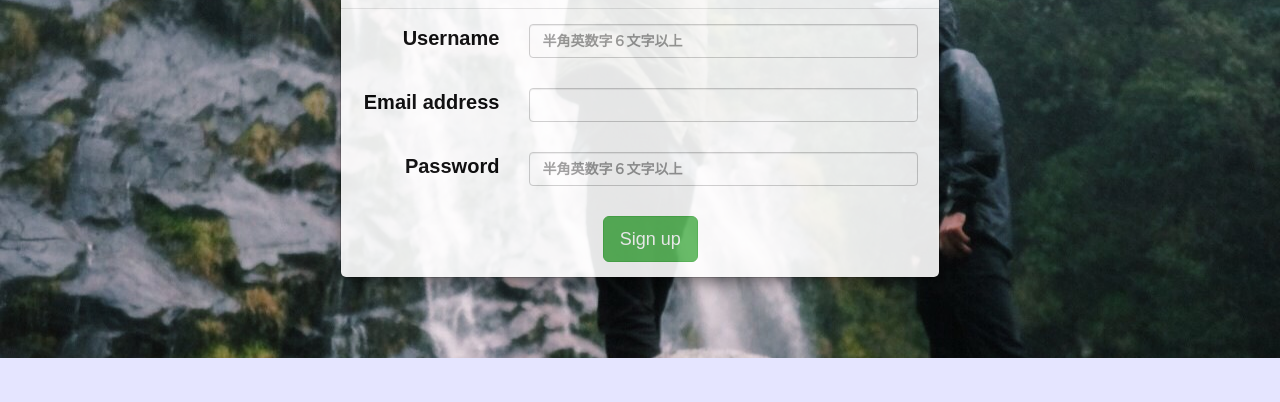
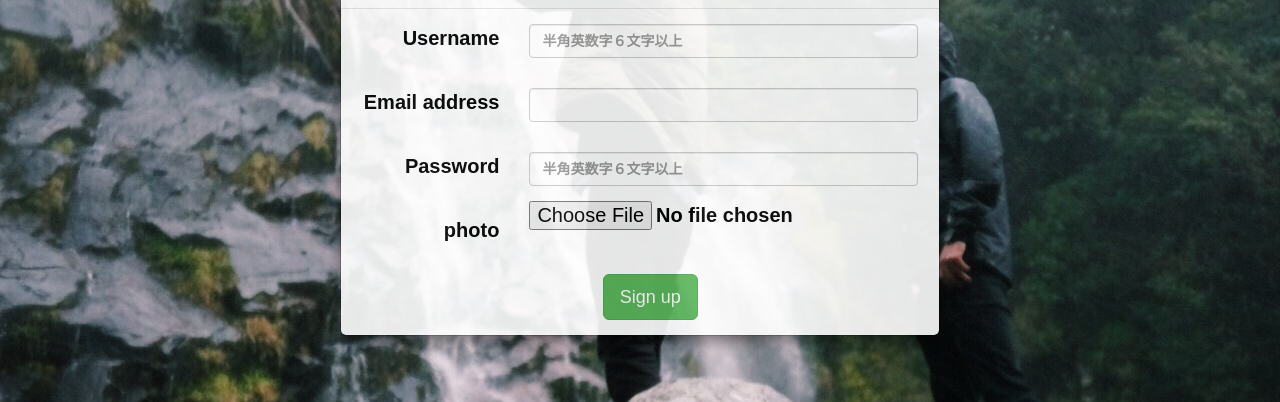
Before and after one commit to Aki0303/mocupJAT, a plain HTML site: page register.html in a window 1280 px wide. Shown: the part 273-675 px from the top of the page. Drawn offline with Linux system fonts and the light colour scheme.

Commit message:
画像アップロードの実装

```diff
--- a/register.html
+++ b/register.html
@@ -72,8 +72,8 @@
                               <div class="modal-header">
                                 <h1 class="text-center">会員登録</h1>
                               </div>
-                                <form id="register-info" class="form-horizontal">
 
+                                <form id="register-info" method="post" class="form-horizontal" enctype="multipart/form-data">
                                     <div class="form-group">
                                         <label class="col-md-4 control-label">Username</label>
                                         <div class="col-md-8 area-set">
@@ -94,6 +94,15 @@
                                             <input type="password" class="form-control" name="password" placeholder="半角英数字６文字以上"/>
                                         </div>
                                     </div>
+
+
+                                    <div class="form-group">
+                                        <label class="col-md-4 control-label">photo</label>
+                                            <div class="col-md-8 photo-upload">
+                                                <input type="file" name="upfile" size="30" />
+                                            </div>
+                                    </div>
+
 
                                     <div class="form-group">
                                         <div class="col-xs-10 col-xs-offset-5 register-btn">
```
